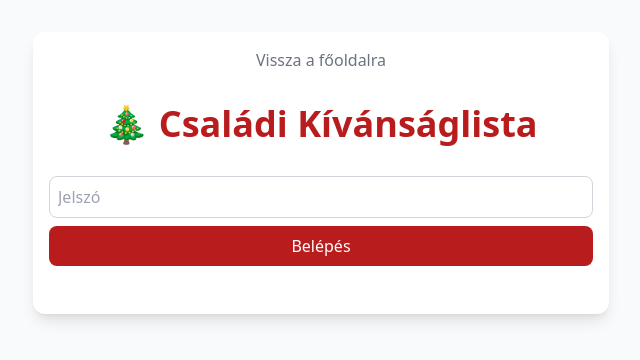
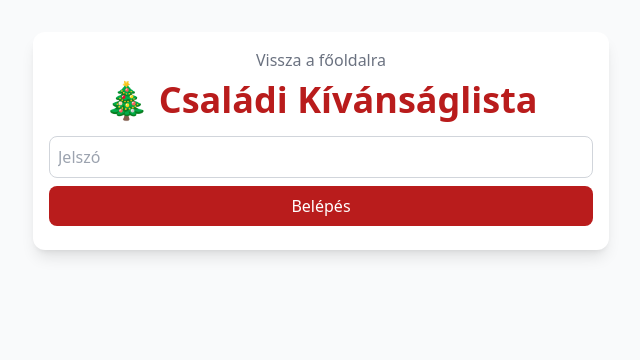
Before and after one commit to odavid87/wishlist, a PHP site: page /wishlist.php in a window 1280 px wide. Shown: the top 360 px of the page, without its empty margins (319-959 px from the left). Run offline with PHP 8.4, Linux system fonts and the light colour scheme; some libraries are stand-ins or nearby versions.

Commit message:
UI tweaks

```diff
--- a/app/wishlist.php
+++ b/app/wishlist.php
@@ -32,14 +32,14 @@ if (!$authenticated) {
 </head>
 <body class="font-sans bg-gray-50 m-0 p-4 md:p-8">
 <div class="max-w-xl mx-auto bg-white rounded-xl shadow-lg p-4">
-    <a href="/" class="block text-center mb-8 text-gray-500 no-underline hover:text-gray-900">Vissza a főoldalra</a>
-    <h1 class="text-center text-4xl font-bold mb-8 text-red-700">🎄 Családi Kívánságlista</h1>
+    <a href="/" class="block text-center mb-2 text-gray-500 no-underline hover:text-gray-900">Vissza a főoldalra</a>
+    <h1 class="text-center text-4xl font-bold mb-4 text-red-700">🎄 Családi Kívánságlista</h1>
 
     <?php if (isset($error_message)): ?>
-        <p class="text-center text-red-500 mb-4"><?= $error_message ?></p>
+        <p class="text-center text-red-500 mb-2"><?= $error_message ?></p>
     <?php endif; ?>
 
-    <form method="post" class="flex flex-col gap-2 mb-8">
+    <form method="post" class="flex flex-col gap-2 mb-2">
         <input type="password" name="password" placeholder="Jelszó" required class="p-2 text-base rounded-lg border border-gray-300">
         <button type="submit" class="bg-red-700 text-white cursor-pointer transition duration-200 hover:bg-red-800 p-2 text-base rounded-lg">Belépés</button>
     </form>
@@ -61,18 +61,28 @@ $items = array_reverse(load_items());
     <script src="https://cdn.tailwindcss.com"></script>
 </head>
 <body class="font-sans bg-gray-50 m-0 p-4 md:p-8">
-    <div class="max-w-xl mx-auto bg-white rounded-xl shadow-lg p-4">
+    <div class="max-w-xl mx-auto bg-white rounded-xl shadow-lg p-4 text-center">
         <a href="/" class="block text-center mb-8 text-gray-500 no-underline hover:text-gray-900">Vissza a főoldalra</a>
-        <h1 class="text-center text-2xl font-bold mb-8 text-red-700">🎄 Családi Kívánságlista</h1>
+        <h1 class="text-center text-2xl font-bold mb-2 text-red-700">🎄 Családi Kívánságlista</h1>
+    </div>
 
-        <form action="add.php" method="post" class="flex flex-col gap-2 mb-8">
-            <input type="text" name="who" placeholder="Ki kívánja?" required class="p-2 text-base rounded-lg border border-gray-300">
-            <input type="text" name="wish" placeholder="Mit szeretnél?" required class="p-2 text-base rounded-lg border border-gray-300">
-            <button type="submit" class="bg-red-700 text-white cursor-pointer transition duration-200 hover:bg-red-800 p-2 text-base rounded-lg">➕ Hozzáadás</button>
-        </form>
+    <div class="max-w-xl mx-auto bg-white rounded-xl shadow-lg p-6 m-2 text-center">
+<!--        <button id="showWishFormBtn" class="bg-red-700 text-white cursor-pointer transition duration-200 hover:bg-red-800 p-2 text-base rounded-lg mb-2">-->
+        <button id="showWishFormBtn" class="bg-red-700 text-white px-8 py-4 rounded-lg text-lg transition duration-200 hover:bg-red-800">
+            Van egy kívánságom!
+        </button>
+
+        <div id="wishForm" class="hidden">
+            <form action="add.php" method="post" class="flex flex-col gap-2 mb-2">
+                <input type="text" name="who" placeholder="Ki kívánja?" required class="p-2 text-base rounded-lg border border-gray-300">
+                <input type="text" name="wish" placeholder="Mit szeretnél?" required class="p-2 text-base rounded-lg border border-gray-300">
+                <button type="submit" class="bg-red-700 text-white cursor-pointer transition duration-200 hover:bg-red-800 p-2 text-base rounded-lg">➕ Hozzáadás</button>
+            </form>
+        </div>
     </div>
+
     <div class="max-w-xl mx-auto bg-white rounded-xl shadow-lg p-4 m-2">
-        <h2 class="text-center text-2xl font-bold mb-4 text-gray-600">Kívánságok</h2>
+        <h2 class="text-center text-2xl font-bold mb-2 text-gray-600">Mások kívánságai</h2>
         <ul class="list-none p-0 m-0">
             <?php if (empty($items)): ?>
                 <li class="text-center text-gray-500">Még nincs kívánság 🌟</li>
@@ -83,11 +93,18 @@ $items = array_reverse(load_items());
                             <strong class="text-base"><?= $item['who'] ?></strong>
                             <span class="text-sm"><?= $item['wish'] ?></span>
                         </div>
-                        <small class="text-gray-500 text-xs"><?= $item['added_at'] ?></small>
                     </li>
                 <?php endforeach; ?>
             <?php endif; ?>
         </ul>
     </div>
+    <script>
+        document.getElementById('showWishFormBtn').addEventListener('click', function() {
+            let form = document.getElementById('wishForm');
+            let button = document.getElementById('showWishFormBtn');
+            form.classList.toggle('hidden');
+            button.classList.toggle('hidden');
+        });
+    </script>
 </body>
 </html>
--- a/data/whishlist.json
+++ b/data/whishlist.json
@@ -3,5 +3,10 @@
         "who": "Heni és Dávid",
         "wish": "Mi egy kávéfőzőre gyűjtünk..",
         "added_at": "2025-10-30 09:21"
+    },
+    {
+        "who": "Bence",
+        "wish": "Roxy rádió",
+        "added_at": "2025-10-30 10:34"
     }
 ]
```
